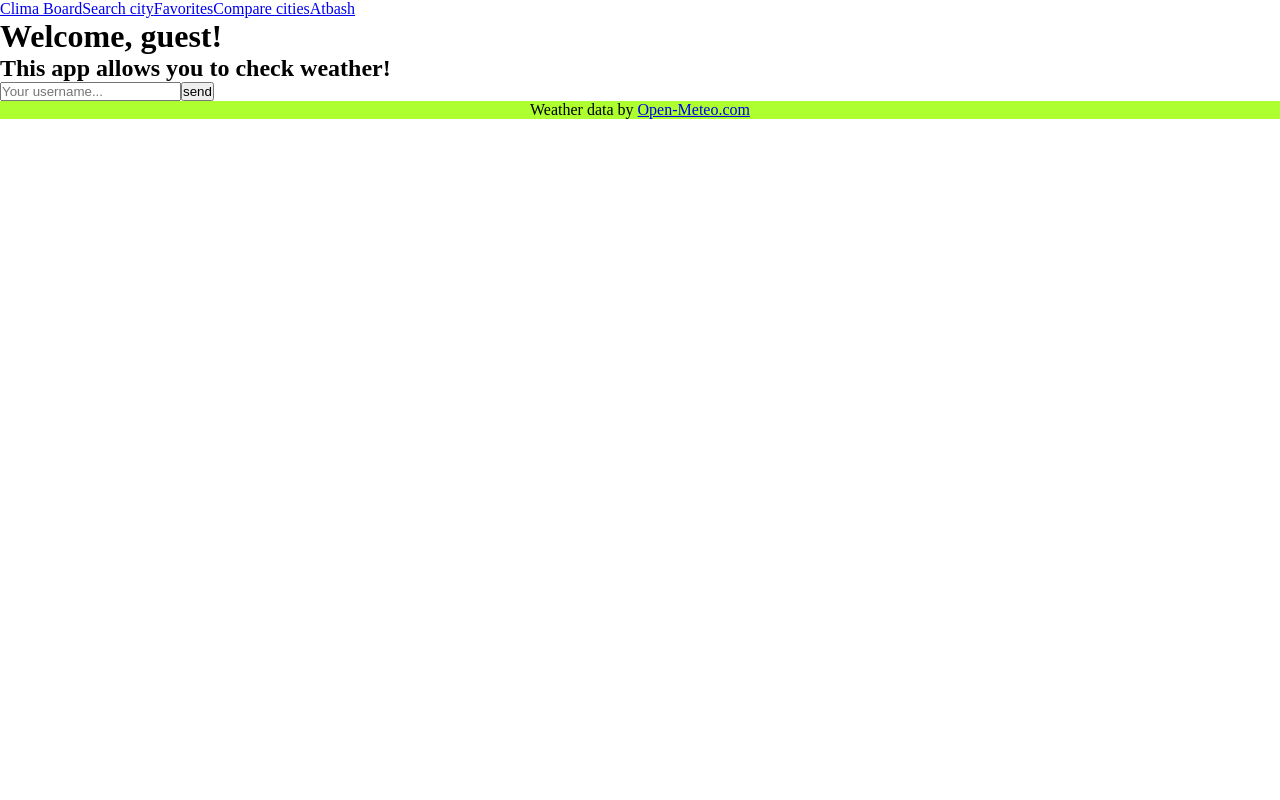
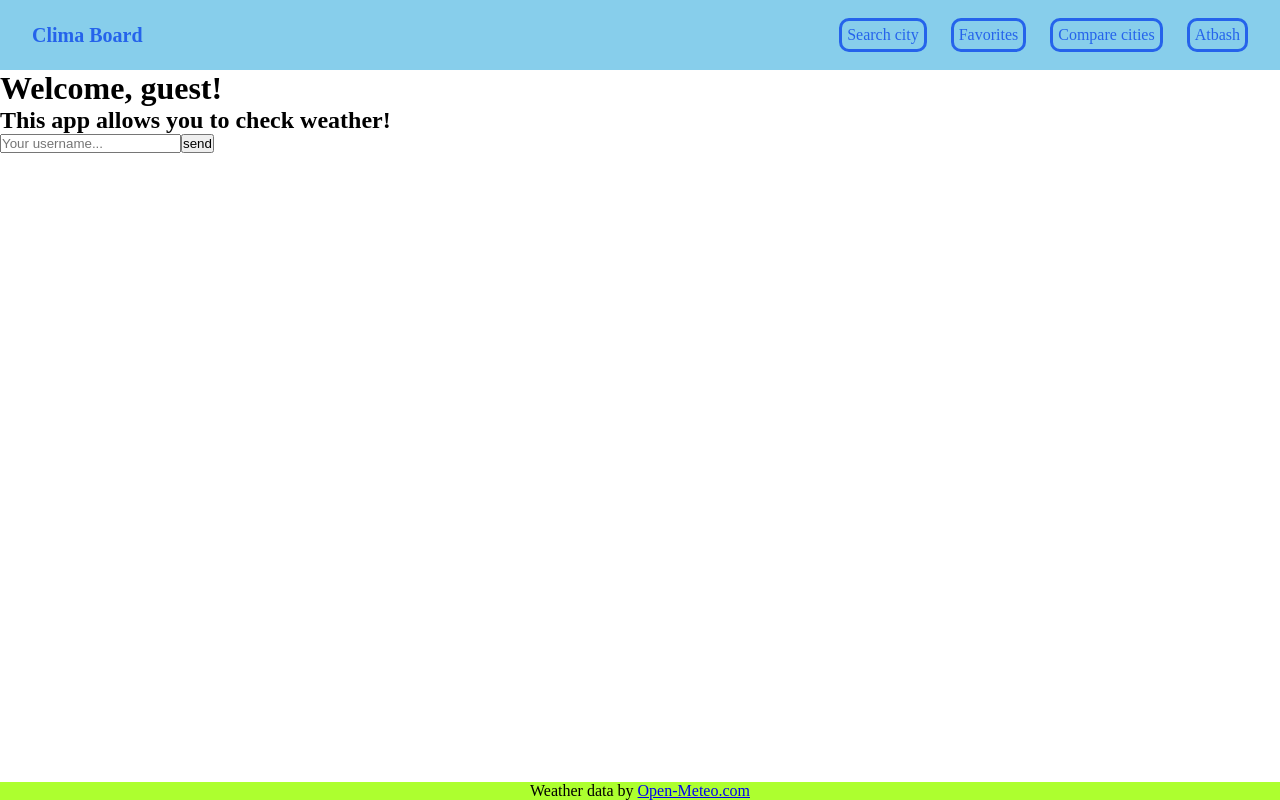
Before and after one commit to Sanzake/kodcode_git, a React (Vite) app in the folder week22/ClimaBoard/frontend/: page / in a window 1280 px wide. Built offline with nearby package versions, Linux system fonts and the light colour scheme.

Commit message:
Remove store for current city and add styles to layout

```diff
--- /dev/null
+++ b/week22/ClimaBoard/frontend/src/components/Layout/Header/Header.css
@@ -0,0 +1,33 @@
+.navBar {
+    display: flex;
+    justify-content: space-between;
+    position: sticky;
+    top: 0;
+    z-index: 1000;
+    height: 70px;
+    padding: 0 2rem;
+    background-color: skyblue;
+    align-items: center;
+
+}
+
+.navTitle {
+    text-decoration: none;
+    font-weight: 700;
+    font-size: 1.25rem;
+    color: #2563eb;
+}
+
+.navLinks {
+    display: flex;
+    gap: 1.5rem;
+}
+
+.link {
+    text-decoration: none;
+    border: solid;
+    border-radius: 10px;
+    padding: 5px;
+    color: #2563eb;
+
+}
--- a/week22/ClimaBoard/frontend/src/components/Layout/Header/Header.tsx
+++ b/week22/ClimaBoard/frontend/src/components/Layout/Header/Header.tsx
@@ -1,23 +1,28 @@
 import { NavLink } from "react-router";
+import "./Header.css"
 
 export default function Header() {
     return (
+        <div className="navBar">
                 <div>
-            <NavLink to={"/"}>
+                    <NavLink className="navTitle" to={"/"}>
                         Clima Board
                     </NavLink>
-            <NavLink to={"/city"}>
+                </div>
+                <div className="navLinks">
+                    <NavLink className="link" to={"/city"}>
                         Search city
                     </NavLink>
-            <NavLink to={"/favorites"}>
+                    <NavLink className="link" to={"/favorites"}>
                         Favorites
                     </NavLink>
-            <NavLink to={"/compare"}>
+                    <NavLink className="link" to={"/compare"}>
                         Compare cities
                     </NavLink>
-            <NavLink to={"/atbash"}>
+                    <NavLink className="link" to={"/atbash"}>
                         Atbash
                     </NavLink>
                 </div>
+        </div>
     )
 }
--- /dev/null
+++ b/week22/ClimaBoard/frontend/src/components/Layout/Layout.css
@@ -0,0 +1,9 @@
+.layout {
+    display: flex;
+    flex-direction: column;
+    min-height: 100vh;
+}
+
+.mainContent {
+    flex: 1;
+}
--- a/week22/ClimaBoard/frontend/src/components/Layout/Layout.tsx
+++ b/week22/ClimaBoard/frontend/src/components/Layout/Layout.tsx
@@ -1,12 +1,15 @@
 import Header from './Header/Header'
 import { Outlet } from 'react-router'
 import Footer from './Footer/Footer'
+import "./Layout.css"
 
 export default function Layout() {
     return (
-        <div>
+        <div className='layout'>
             <Header />
-            <Outlet />
+            <div className='mainContent'>
+                <Outlet />
+            </div>
             <Footer />
         </div>
     )
```
Also changed, not shown: week22/ClimaBoard/frontend/src/store/currentCityStore.tsx (deleted, +0 -14 lines). Lines whose indentation alone changed are shown as unchanged.
